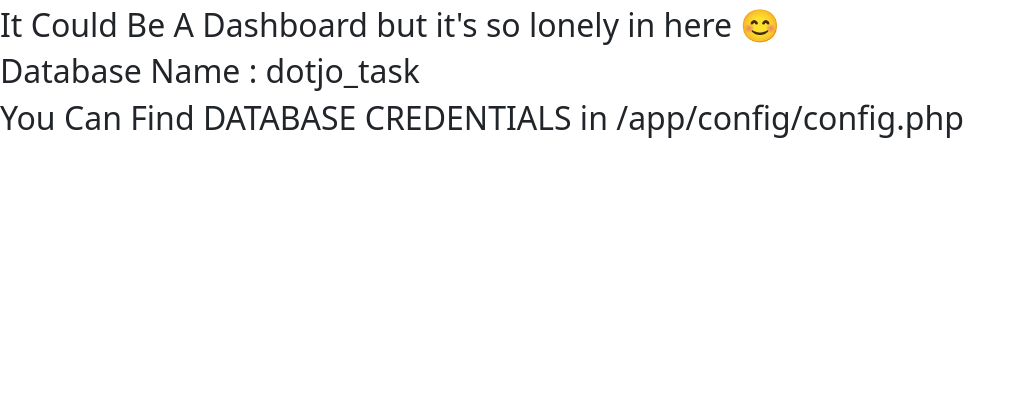
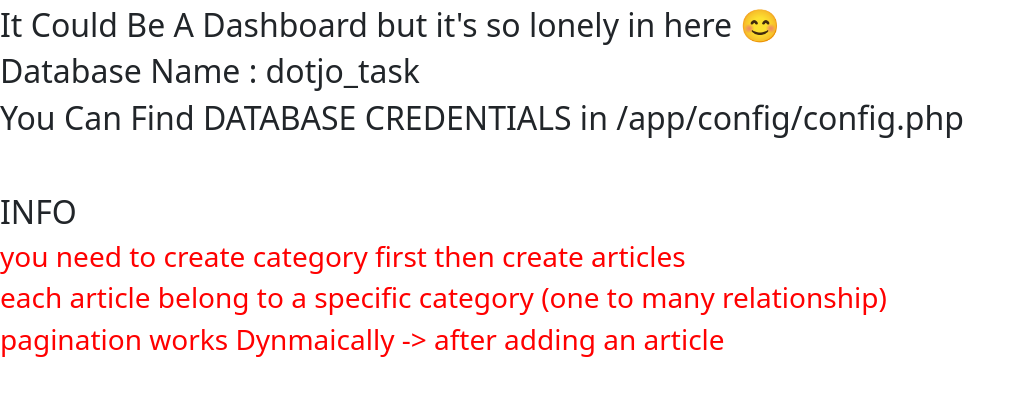
Before and after one commit to Amgadezzat-andro/DotJo, a PHP site: page / in a window 1280 px wide. Shown: the part 163-559 px from the top of the page, without its empty margins (0-1026 px from the left). Run offline with PHP 8.4, Linux system fonts and the light colour scheme.

Commit message:
Just Adding Some Index Info

```diff
--- a/app/views/index/default.view.php
+++ b/app/views/index/default.view.php
@@ -2,3 +2,9 @@
 <h2>It Could Be A Dashboard but it's so lonely in here 😊 </h2>
 <h2>Database Name : dotjo_task</h2>
 <h2>You Can Find DATABASE CREDENTIALS in /app/config/config.php</h2>
+<br>
+<br>
+<h2>INFO</h2>
+<h3 style="color: red;" >you need to create category first then create articles</h2>
+<h3 style="color: red;">each article belong to a specific category (one to many relationship)</h3>
+<h3 style="color: red;">pagination works Dynmaically -> after adding an article</h3>
```
